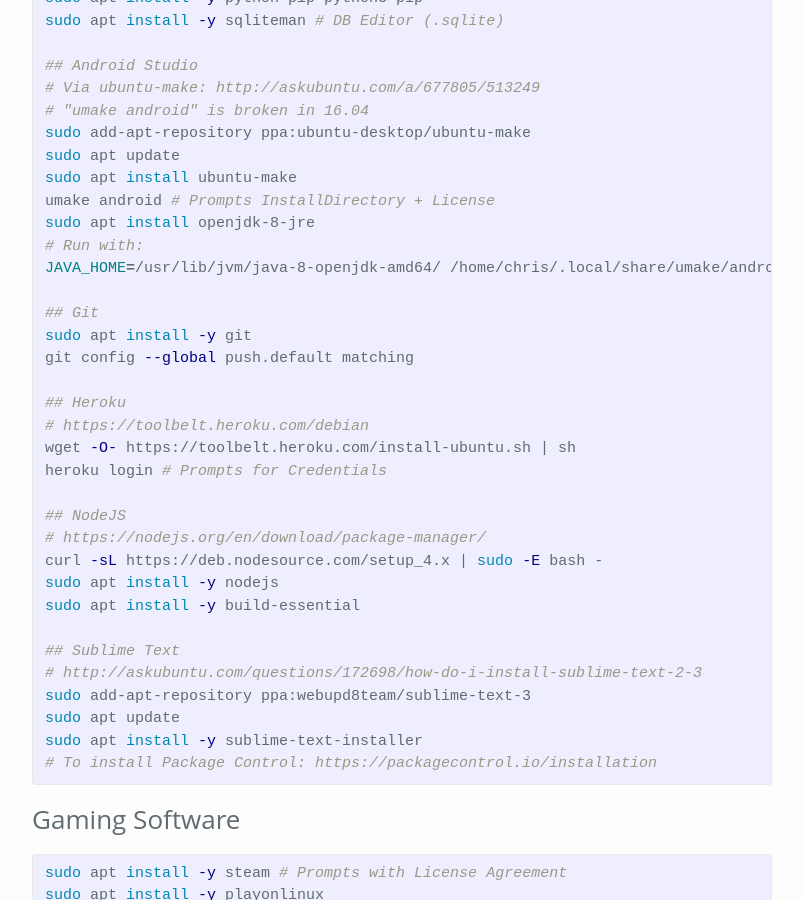
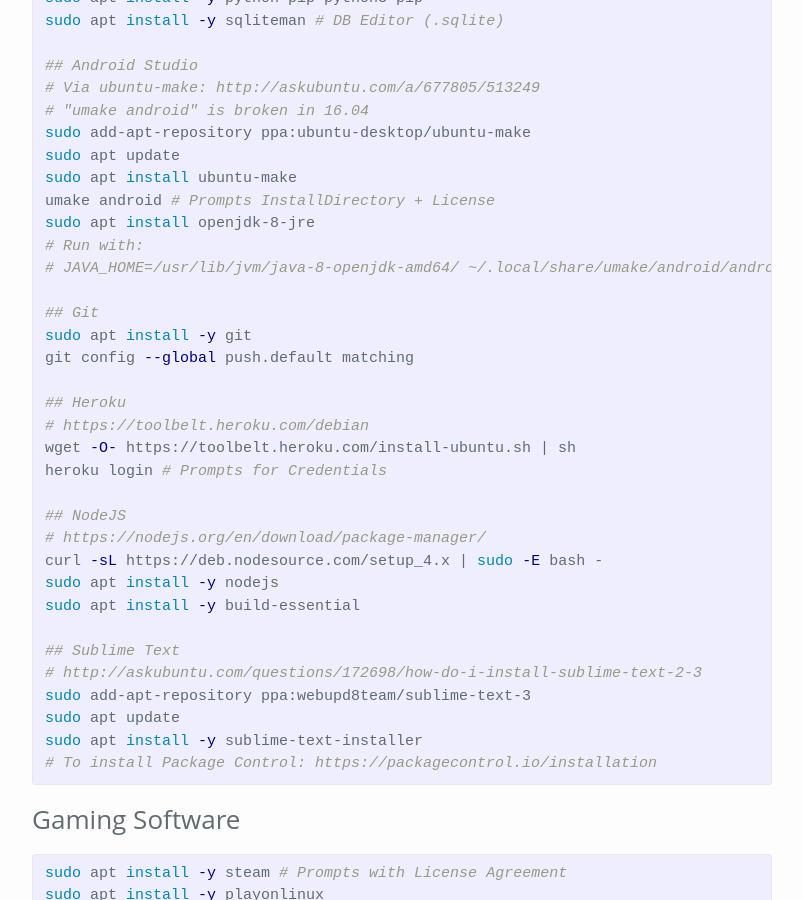
Before and after one commit to Zren/zren.github.io, a Jekyll site: the page built from kde.md, in a window 1280 px wide and 900 px high, scrolled down 1709 px. Shown: the whole window, without its empty margins (238-1041 px from the left). Built offline with Jekyll 4.4.1, drawn with Linux system fonts in a browser that asks for light colours.

Commit message:
Fix home path, and comment out the command which launches android studio

```diff
--- a/kde.md
+++ b/kde.md
@@ -81,7 +81,7 @@
 umake android # Prompts InstallDirectory + License
 sudo apt install openjdk-8-jre
 # Run with:
-JAVA_HOME=/usr/lib/jvm/java-8-openjdk-amd64/ /home/chris/.local/share/umake/android/android-studio/bin/studio.sh
+# JAVA_HOME=/usr/lib/jvm/java-8-openjdk-amd64/ ~/.local/share/umake/android/android-studio/bin/studio.sh
 
 ## Git
 sudo apt install -y git
```
